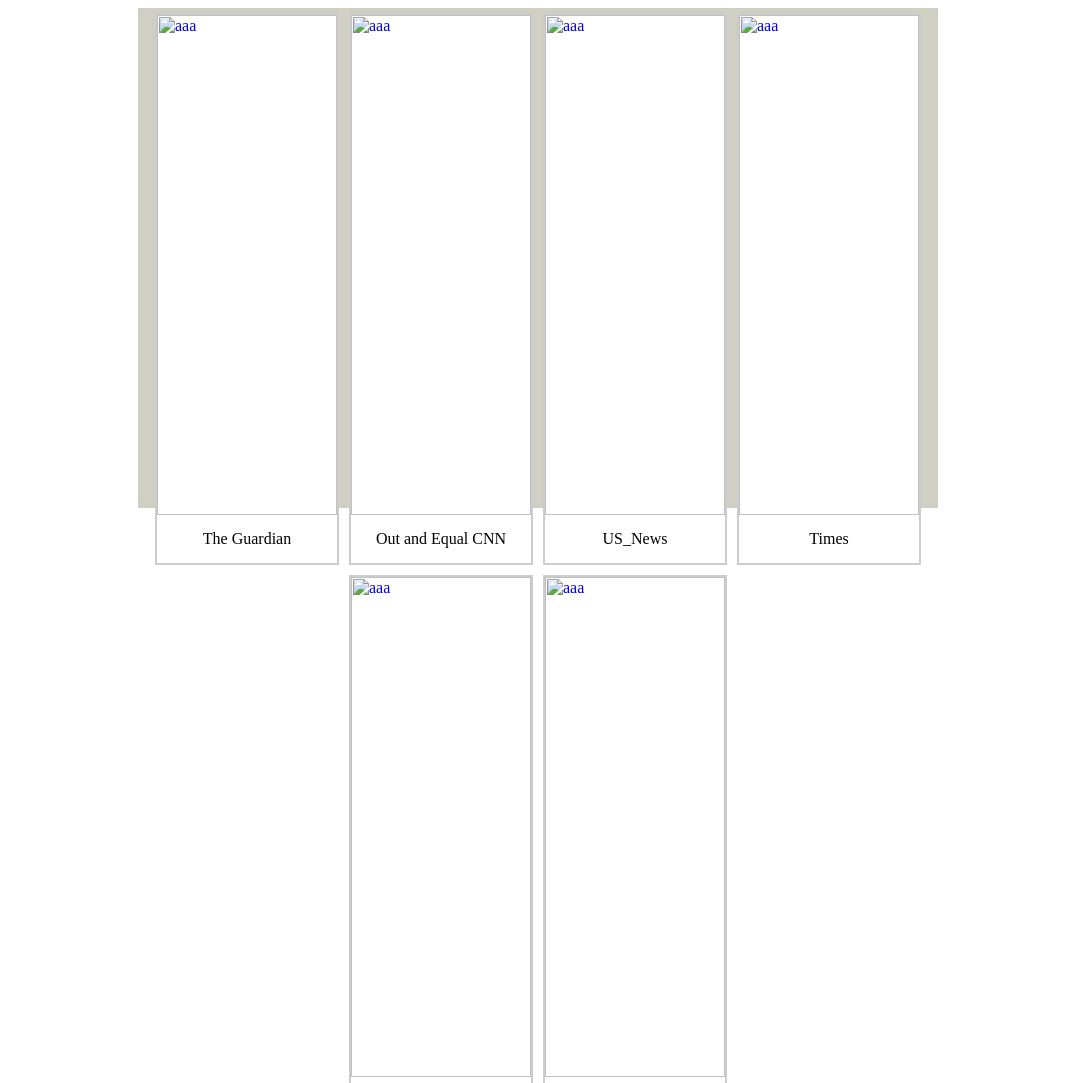
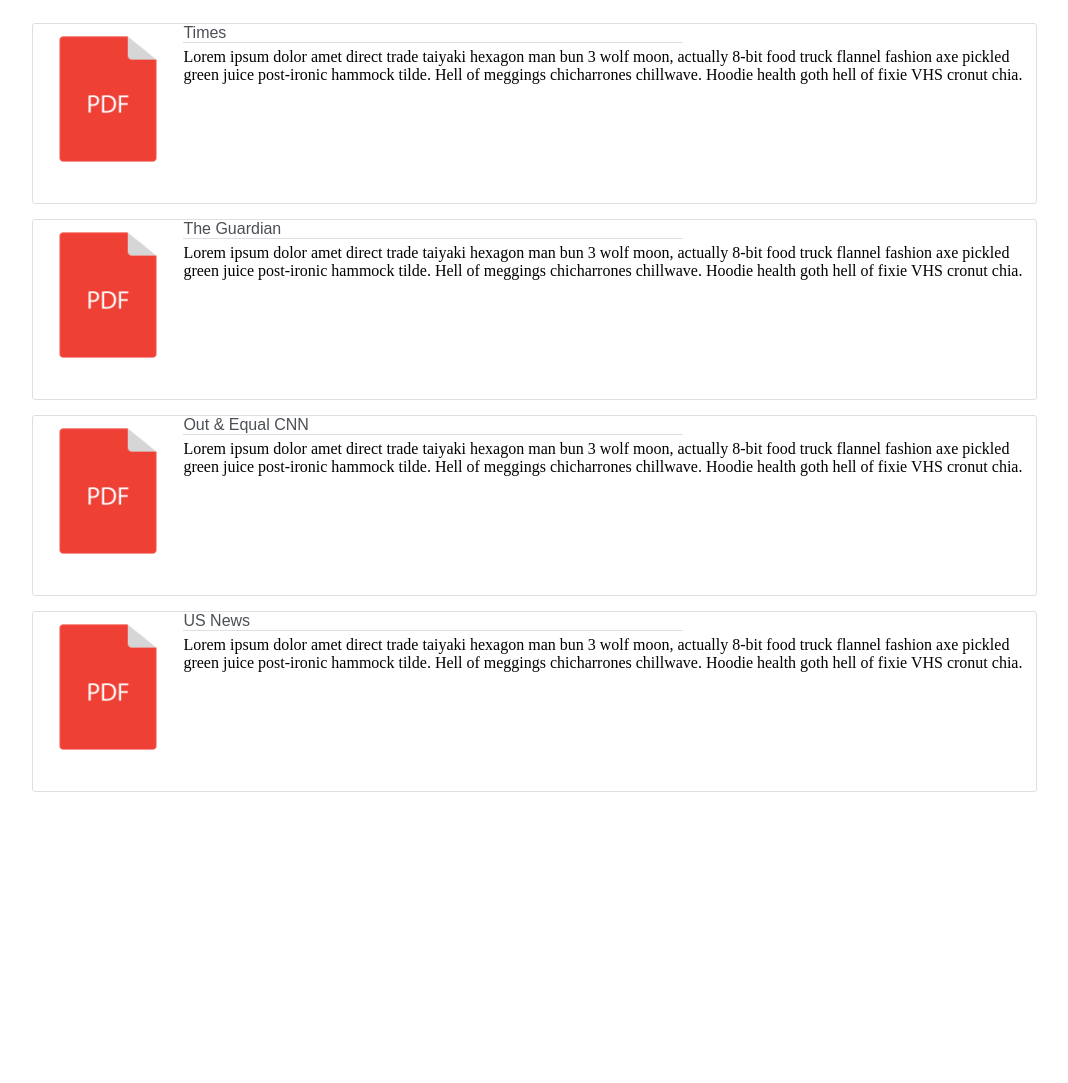
Before and after one commit to Chicago18/team-16, a plain HTML site: page final/resources1.html in a window 1280 px wide. Shown: the top 1083 px of the page, without its empty margins (102-1170 px from the left). After the commit the page ends 800 px from the top, so only its background shows below. Drawn offline with Linux system fonts and the light colour scheme.

Commit message:
update resources1.html

```diff
--- a/final/resources1.html
+++ b/final/resources1.html
@@ -1,93 +1,53 @@
 <html>
 <head>
-<style>
+  <title>Resources</title>
+  <link rel="stylesheet" href="resourcesStyles.css">
+</head>
+<body>
+  <div class="resources-cont">
+    <div class="resource">
+      <img src="pdf.png">
+      <div class='resource-info'>
+        <div class='resource-img'></div>
+        <div class='resource-divider'>
+          <a class='resource-name' target="_blank" href="./Files/Times.pdf">Times</a>
+        </div>
+        <p>Lorem ipsum dolor amet direct trade taiyaki hexagon man bun 3 wolf moon, actually 8-bit food truck flannel fashion axe pickled green juice post-ironic hammock tilde. Hell of meggings chicharrones chillwave. Hoodie health goth hell of fixie VHS cronut chia.</p>
+      </div>
+    </div>
 
-div.gallery_box{
-  justify-content: center;
-  width: 800px;
-  height: 500px;
-  background: #cfcfc4;
-  align-items: center;
-  display: flex ;
-  flex-wrap: wrap;
-}
-  div.gallery {
+    <div class="resource">
+      <img src="pdf.png">
+      <div class='resource-info'>
+        <div class='resource-img'></div>
+        <div class='resource-divider'>
+          <a class='resource-name' target="_blank" href="./Files/The_Guardian.pdf">The Guardian</a>
+        </div>
+        <p>Lorem ipsum dolor amet direct trade taiyaki hexagon man bun 3 wolf moon, actually 8-bit food truck flannel fashion axe pickled green juice post-ironic hammock tilde. Hell of meggings chicharrones chillwave. Hoodie health goth hell of fixie VHS cronut chia.</p>
+      </div>
+    </div>
 
-    left: 1px;
-  	margin: 5px;
-  	border: 2px solid #ccc;
-  	float: m;
-  	width: 180px;
-    background: #ffffff;
-  }
-  div.gallery img {
-    width: 100%;
-    height: auto;
-    position: relative;
-    float: m;
-  }
-  div.gallery:hover {
-  	border: 1px solid #777;
-  }
-  div.desc {
-  	padding: 15px;
-  	text-align: center;
-  }
-</style>
-</head>
-<body style =  "justify-content: center; display: flex">
-<div class = "gallery_box">
-<div class="gallery">
-  <a target="_blank" href="./Files/Times.pdf">
-    <img src="pdf.jpg" alt="aaa" width="600" height="500">
-  </a>
-  <div class="desc">The Guardian</div>
-</div>
-<div class="gallery">
-  <a target="_blank" href="./Files/The_Guardian.pdf">
-	<img src="pdf.jpg" alt="aaa" width="600" height="500">
-  </a>
-  <div class="desc">Out and Equal CNN</div>
-</div>
-<div class="gallery">
-  <a target="_blank" href="./Files/CNN.pdf">
-	<img src="pdf.jpg" alt="aaa" width="600" height="500">
-  </a>
-  <div class="desc">US_News</div>
-</div><div class="gallery">
-  <a target="_blank" href="./Files/US_News.pdf">
-	<img src="pdf.jpg" alt="aaa" width="600" height="500">
-  </a>
-  <div class="desc">Times</div>
-</div><div class="gallery">
-  <a target="_blank" href="pdf.jpg">
-	<img src="pdf.jpg" alt="aaa" width="600" height="500">
-  </a>
-  <div class="desc">Add a description of the image here</div>
-</div><div class="gallery">
-  <a target="_blank" href="pdf.jpg">
-	<img src="pdf.jpg" alt="aaa" width="600" height="500">
-  </a>
-  <div class="desc">Add a description of the image here</div>
-</div>
-</div>
-<!-- <div class="gallery">
-  <a target="_blank" href="forest.jpg">
-	<img src="forest.jpg" alt="Forest" width="300" height="200">
-  </a>
-  <div class="desc">Add a description of the image here</div>
-</div>
-<div class="gallery">
-  <a target="_blank" href="lights.jpg">
-	<img src="lights.jpg" alt="Northern Lights" width="300" height="200">
-  </a>
-  <div class="desc">Add a description of the image here</div>
-</div>
-<div class="gallery">
-  <a target="_blank" href="mountains.jpg">
-	<img src="mountains.jpg" alt="Mountains" width="300" height="200">
-  </a>
-  <div class="desc">Add a description of the image here</div>
-</div> -->
+    <div class="resource">
+      <img src="pdf.png">
+      <div class='resource-info'>
+        <div class='resource-img'></div>
+        <div class='resource-divider'>
+          <a class='resource-name' target="_blank" href="./Files/CNN.pdf">Out & Equal CNN</a>
+        </div>
+        <p>Lorem ipsum dolor amet direct trade taiyaki hexagon man bun 3 wolf moon, actually 8-bit food truck flannel fashion axe pickled green juice post-ironic hammock tilde. Hell of meggings chicharrones chillwave. Hoodie health goth hell of fixie VHS cronut chia.</p>
+      </div>
+    </div>
+
+    <div class="resource">
+      <img src="pdf.png">
+      <div class='resource-info'>
+        <div class='resource-img'></div>
+        <div class='resource-divider'>
+          <a class='resource-name' target="_blank" href="./Files/US_News.pdf">US News</a>
+        </div>
+        <p>Lorem ipsum dolor amet direct trade taiyaki hexagon man bun 3 wolf moon, actually 8-bit food truck flannel fashion axe pickled green juice post-ironic hammock tilde. Hell of meggings chicharrones chillwave. Hoodie health goth hell of fixie VHS cronut chia.</p>
+      </div>
+    </div>
+  </div>
 </body>
 </html>
--- /dev/null
+++ b/final/resourcesStyles.css
@@ -0,0 +1,44 @@
+.resource {
+    border: solid 1px #dddfe2;
+    border-radius: 3px;
+    background-color: white;
+    margin-top: 15px;
+    margin-right: 7px;
+
+    display: flex;
+}
+
+.resource img {
+    height: 150px;
+}
+
+.resource-divider {
+    display: block;
+    border-bottom: solid 1px #dddfe2;
+    width: 500px;
+}
+
+.resource a {
+    margin-top: 5px;
+    margin-bottom: 5px;
+    font-family: 'Oxygen', sans-serif;
+    color: #4b4f56;
+    text-decoration: none;
+}
+
+.resource p {
+    margin-top: 5px;
+    margin-right: 10px;
+}
+
+.resources-cont {
+    display: flex;
+    justify-content: center;
+    flex-wrap: wrap;
+    width: 80%;
+}
+
+body {
+    display: flex;
+    justify-content: center;
+}
```
